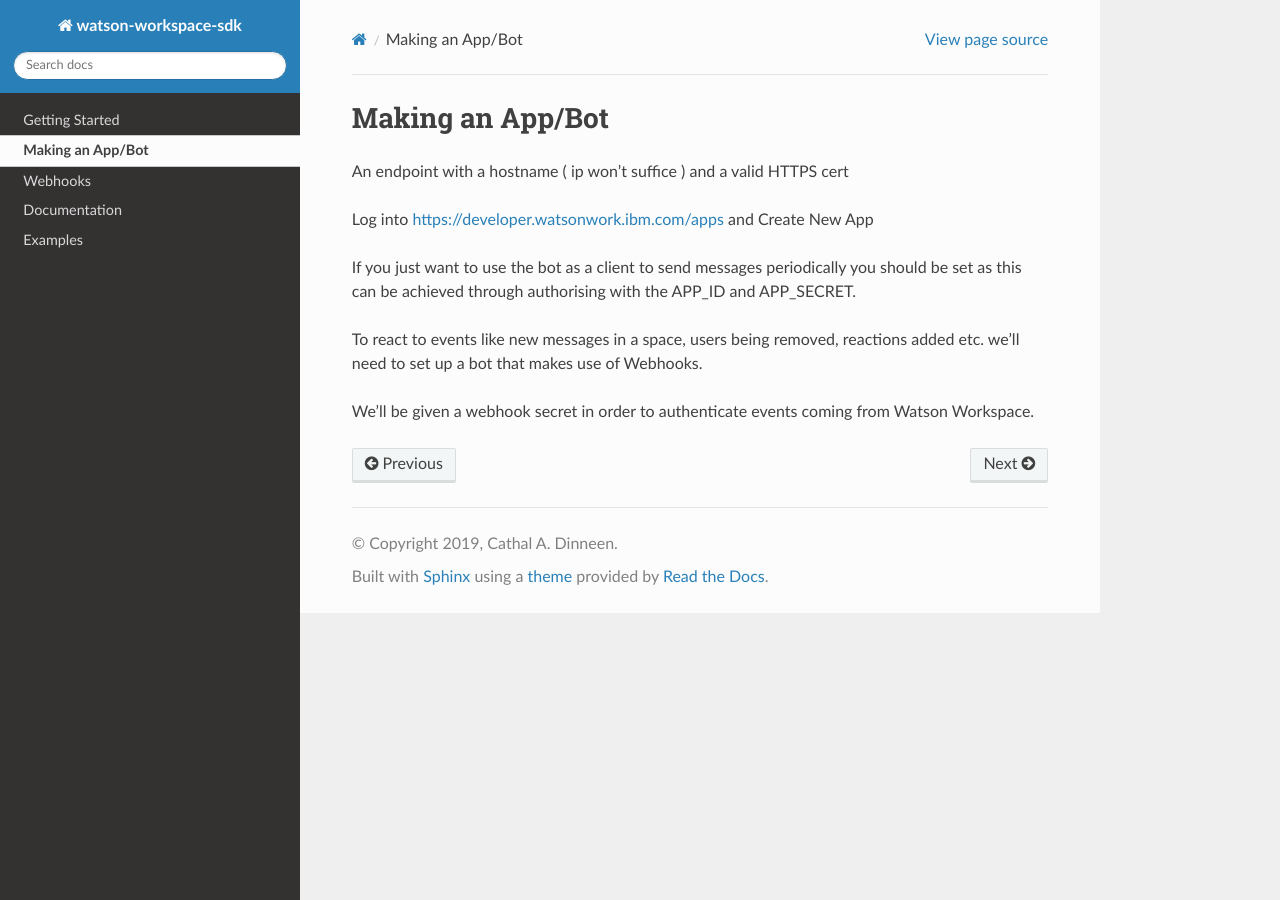
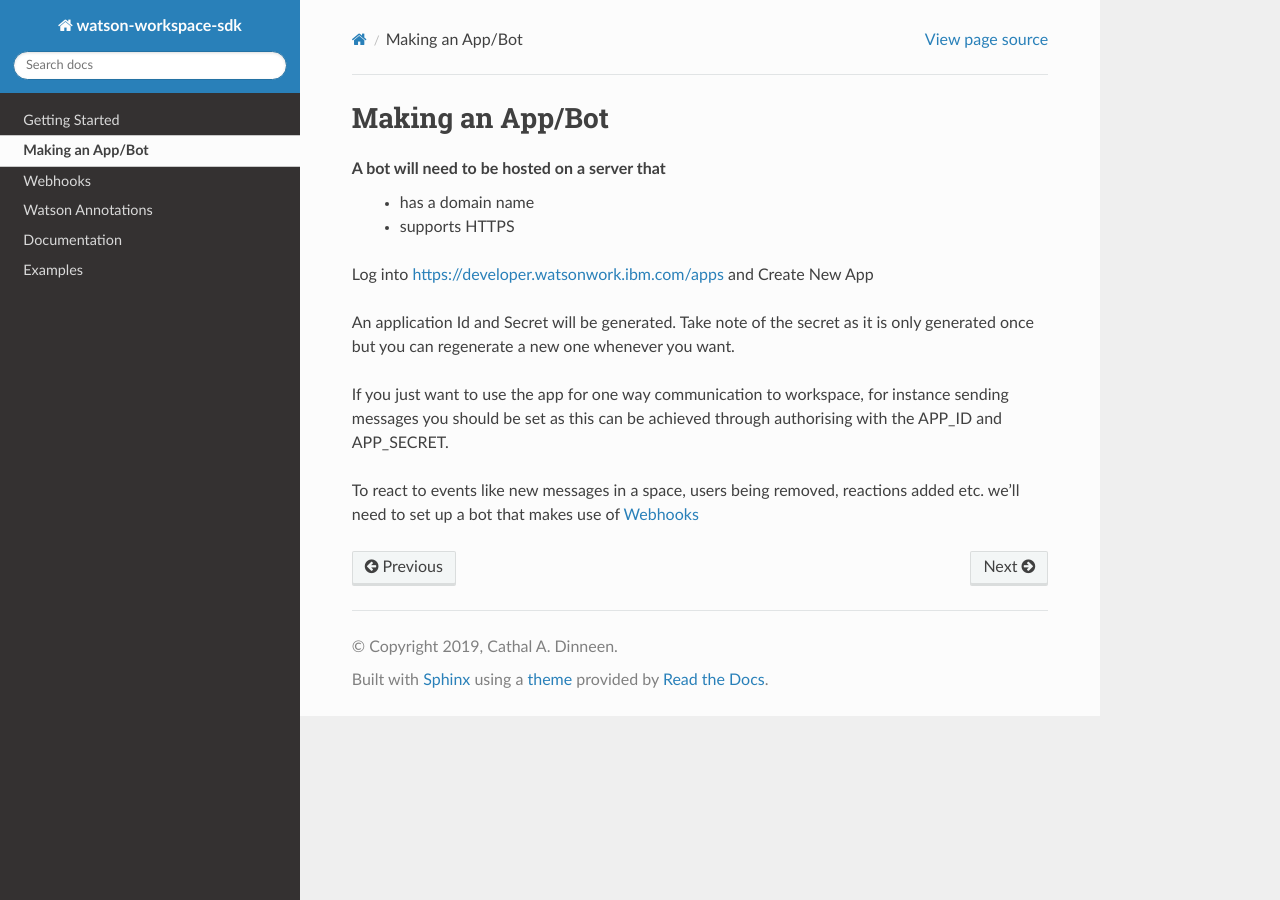
Before and after one commit to cathaldi/watson-workspace-python-sdk, a Sphinx documentation site: the page built from docs/making_a_bot.rst, in a window 1280 px wide. Built offline with Sphinx 7.4.7 and the Read the Docs theme 2.0.0, drawn with Linux system fonts in a browser that asks for light colours; pages that are not in the unit, such as notebooks, are missing from menus.

Commit message:
documentation updates

```diff
--- a/docs/examples.rst
+++ b/docs/examples.rst
@@ -16,6 +16,7 @@
 Sending Messages
 ----------------
 .. code-block:: python
+
    from watson_workspace_sdk import Message
 
    my_first_message = ww.Message.create(WORKSPACE_ID, "Hello World", "Some text here", 'green')
--- a/docs/index.rst
+++ b/docs/index.rst
@@ -12,5 +12,6 @@
    getting_started
    making_a_bot
    webhooks
+   watson_annotations
    documentation
    examples
--- a/docs/making_a_bot.rst
+++ b/docs/making_a_bot.rst
@@ -1,16 +1,18 @@
 Making an App/Bot
 ============
 
-An endpoint with a hostname ( ip won't suffice ) and a valid HTTPS cert
+A bot will need to be hosted on a server that
+ - has a domain name
+ - supports HTTPS
+
 
 Log into https://developer.watsonwork.ibm.com/apps and Create New App
 
-If you just want to use the bot as a client to send messages periodically you should be set as this can be achieved
+An application Id and Secret will be generated.
+Take note of the secret as it is only generated once but you can regenerate a new one whenever you want.
+
+If you just want to use the app for one way communication to workspace, for instance sending messages you should be set as this can be achieved
 through authorising with the APP_ID and APP_SECRET.
 
-
 To react to events like new messages in a space, users being removed, reactions added etc. we'll need to set up
-a bot that makes use of Webhooks.
-
-
-We'll be given a webhook secret in order to authenticate events coming from Watson Workspace.
+a bot that makes use of `Webhooks <https://watson-workspace-python-sdk.readthedocs.io/en/latest/webhooks.html>`_
--- a/docs/annotations.rst
+++ b/docs/watson_annotations.rst
@@ -1,5 +1,5 @@
-Annotations
-===========
+Watson Annotations
+==================
 
 For each chat message sent in Watson Workspace many Annotations are generated utilising the Watson APIs to extract
 information from the chat message. Whether is it used or not these will be sent with each message, so if there is a
```
Also changed, not shown: docs/webhooks.rst (+14 -1 lines), docs/images/ww_add_listener.png (added), 1 other file.
